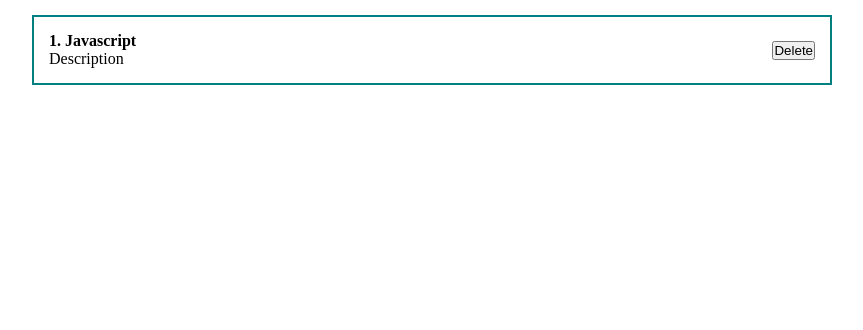
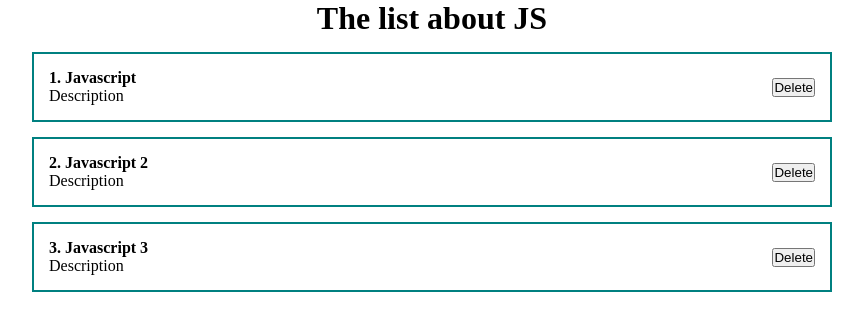
Before and after one commit to wowislive/react-fund-course, a React (Create React App) app: page / in a window 1280 px wide. Shown: the top 330 px of the page, without its empty margins (208-1071 px from the left). Built offline with nearby package versions, Linux system fonts and the light colour scheme.

Commit message:
Add PostList.jsx

```diff
--- a/src/App.js
+++ b/src/App.js
@@ -1,13 +1,19 @@
-import React from "react";
+import React, { useState } from "react";
 import ClassCounter from "./components/ClassCounter";
 import Counter from "./components/Counter";
 import PostItem from "./components/PostItem";
+import PostList from "./components/PostList";
 import "./styles/App.css";
 
 function App() {
+  const [posts, setPosts] = useState([
+    { id: 1, title: "Javascript", body: "Description" },
+    { id: 2, title: "Javascript 2", body: "Description" },
+    { id: 3, title: "Javascript 3", body: "Description" },
+  ]);
   return (
     <div className="App">
-      <PostItem post={{ id: 1, title: "Javascript", body: "Description" }} />
+      <PostList posts={posts} title="The list about JS" />
     </div>
   );
 }
--- /dev/null
+++ b/src/components/PostList.jsx
@@ -0,0 +1,15 @@
+import React from "react";
+import PostItem from "./PostItem";
+
+const PostList = ({ posts, title }) => {
+  return (
+    <div>
+      <h1 style={{ textAlign: "center" }}>{title}</h1>
+      {posts.map((post) => (
+        <PostItem post={post} key={post.id} />
+      ))}
+    </div>
+  );
+};
+
+export default PostList;
```
